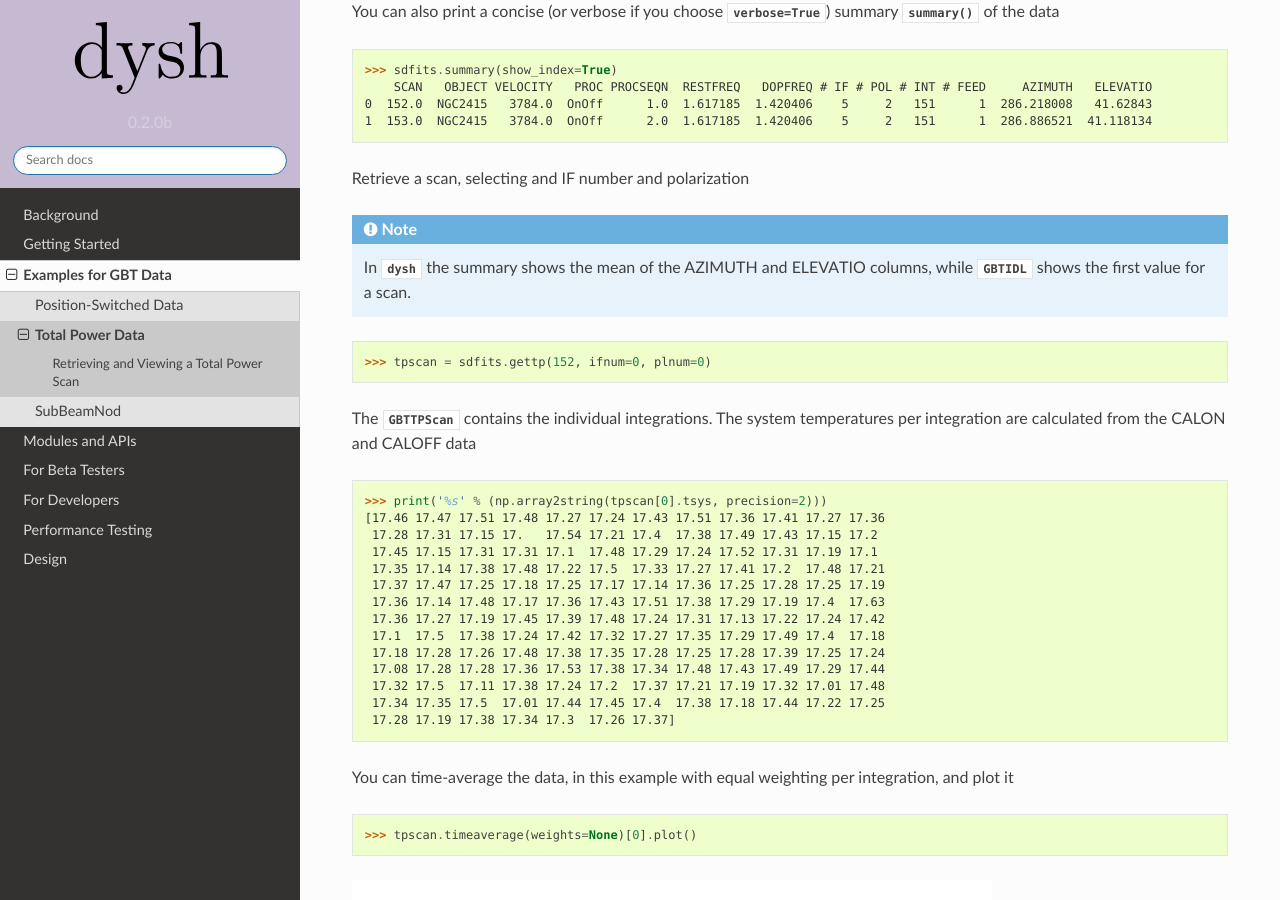
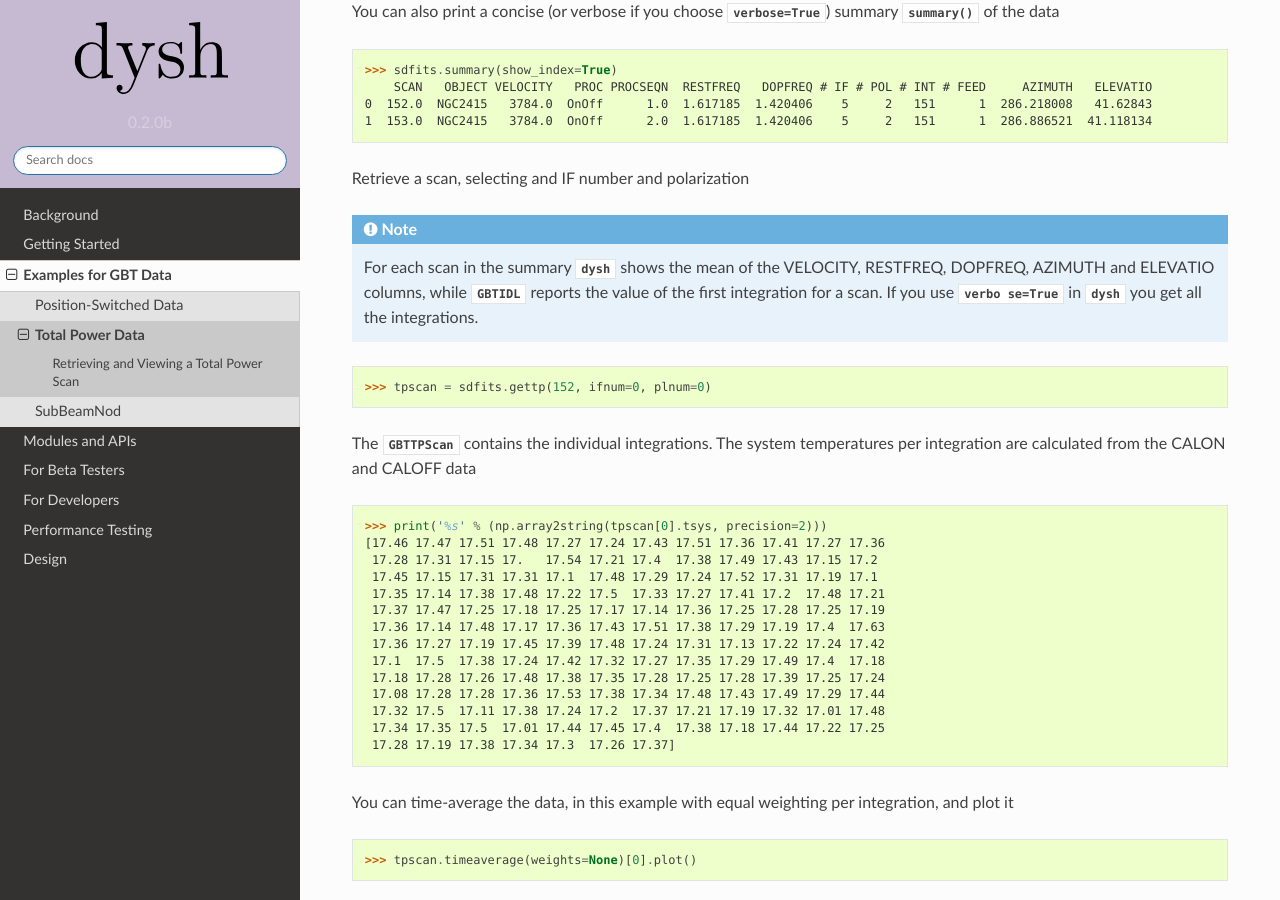
Before and after one commit to GreenBankObservatory/dysh, a Sphinx documentation site: the page built from docs/source/examples/totalpower.rst, in a window 1280 px wide and 900 px high, scrolled down 936 px. Built offline with Sphinx 7.4.7 and the Read the Docs theme 2.0.0, drawn with Linux system fonts in a browser that asks for light colours.

Commit message:
Updated note for summary

```diff
--- a/docs/source/examples/positionswitch.rst
+++ b/docs/source/examples/positionswitch.rst
@@ -147,7 +147,7 @@ You can also print a concise (or verbose if you choose `verbose=True`) summary :
 Retrieve a scan and its partner ON or OFF, selecting an IF number and polarization, then calibrate it
 
 .. note::
-    In `dysh` the summary shows the mean of the AZIMUTH and ELEVATIO columns, while `GBTIDL` shows the first value for a scan.
+    For each scan in the summary `dysh` shows the mean of the VELOCITY, RESTFREQ, DOPFREQ, AZIMUTH and ELEVATIO columns, while `GBTIDL` reports the value of the first integration for a scan. If you use `verbose=True` in `dysh` you get all the integrations.
 
 .. code:: python
 
--- a/docs/source/examples/subbeamnod.rst
+++ b/docs/source/examples/subbeamnod.rst
@@ -72,7 +72,8 @@ You can also print a concise (or verbose if you choose `verbose=True`) :meth:`~d
 The SubBeamNod scans are 43, 46, and 54.  Retrieve and calibrate a SubBeamNod scan, then plot it
 
 .. note::
-    In `dysh` the summary shows the mean of the AZIMUTH and ELEVATIO columns, while `GBTIDL` shows the first value for a scan.
+    For each scan in the summary `dysh` shows the mean of the VELOCITY, RESTFREQ, DOPFREQ, AZIMUTH and ELEVATIO columns, while `GBTIDL` reports the value of the first integration for a scan. If you use `verbo
+    se=True` in `dysh` you get all the integrations.
 
 .. code:: python
 
--- a/docs/source/examples/totalpower.rst
+++ b/docs/source/examples/totalpower.rst
@@ -55,7 +55,8 @@ You can also print a concise (or verbose if you choose `verbose=True`) summary :
 Retrieve a scan, selecting and IF number and polarization
 
 .. note::
-    In `dysh` the summary shows the mean of the AZIMUTH and ELEVATIO columns, while `GBTIDL` shows the first value for a scan.
+    For each scan in the summary `dysh` shows the mean of the VELOCITY, RESTFREQ, DOPFREQ, AZIMUTH and ELEVATIO columns, while `GBTIDL` reports the value of the first integration for a scan. If you use `verbo
+    se=True` in `dysh` you get all the integrations.
 
 .. code:: python
 
```
